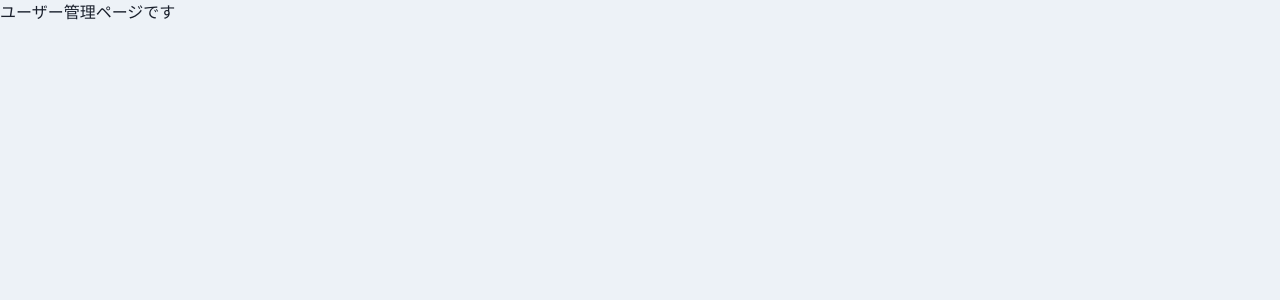
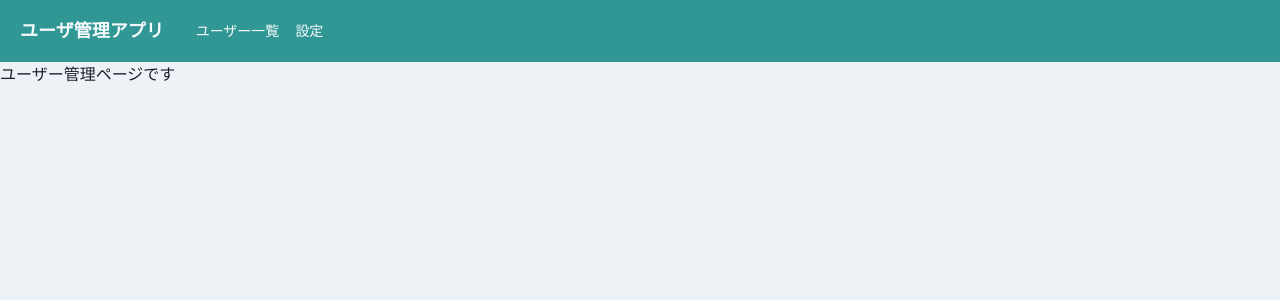
Before and after one commit to bake0937/react-intermediate-practice-app, a React (Create React App) app: page /home/user_management in a window 1280 px wide. Shown: the top 300 px of the page. Built offline with nearby package versions, Linux system fonts and the light colour scheme.

Commit message:
ヘッダーの作成

```diff
--- /dev/null
+++ b/src/components/organisms/layout/Header.tsx
@@ -0,0 +1,68 @@
+import { HamburgerIcon } from '@chakra-ui/icons';
+import {
+  Box,
+  Button,
+  Drawer,
+  DrawerBody,
+  DrawerContent,
+  DrawerOverlay,
+  Flex,
+  Heading,
+  IconButton,
+  Link,
+  useDisclosure,
+} from '@chakra-ui/react';
+import { memo, VFC } from 'react';
+
+export const Header: VFC = memo(() => {
+  // return <div style={{ height: '50px', backgroundColor: 'teal' }}></div>;
+  const { isOpen, onOpen, onClose } = useDisclosure();
+  return (
+    <>
+      <Flex
+        as='nav'
+        bg='teal.500'
+        color='gray.50'
+        align='center'
+        justifyContent='space-between'
+        padding={{ base: 3, md: 5 }}
+      >
+        <Flex align='center' as='a' mr={8} _hover={{ cursor: 'pointer' }}>
+          <Heading as='h1' fontSize={{ base: 'md', md: 'lg' }}>
+            ユーザ管理アプリ
+          </Heading>
+        </Flex>
+        <Flex
+          aline='center'
+          fontSize='sm'
+          flexGrow={2}
+          display={{ base: 'none', md: 'flex' }}
+        >
+          <Box pr={4}>
+            <Link>ユーザー一覧</Link>
+          </Box>
+          <Link>設定</Link>
+        </Flex>
+        <IconButton
+          aria-label='メニューボタン'
+          icon={<HamburgerIcon />}
+          size='sm'
+          variant='unstyled'
+          display={{ base: 'block', md: 'none' }}
+          onClick={onOpen}
+        />
+      </Flex>
+      <Drawer placement='left' size='xs' onClose={onClose} isOpen={isOpen}>
+        <DrawerOverlay>
+          <DrawerContent>
+            <DrawerBody p={0} bg='gray.100'>
+              <Button w='100%'>TOP</Button>
+              <Button w='100%'>ユーザー一覧</Button>
+              <Button w='100%'>設定</Button>
+            </DrawerBody>
+          </DrawerContent>
+        </DrawerOverlay>
+      </Drawer>
+    </>
+  );
+});
--- /dev/null
+++ b/src/components/templates/HeaderLayout.tsx
@@ -0,0 +1,16 @@
+import { memo, ReactNode, VFC } from 'react';
+import { Header } from '../organisms/layout/Header';
+
+type Props = {
+  children: ReactNode;
+};
+
+export const HeaderLayout: VFC<Props> = memo((props) => {
+  const { children } = props;
+  return (
+    <>
+      <Header />
+      {children}
+    </>
+  );
+});
--- a/src/router/Router.tsx
+++ b/src/router/Router.tsx
@@ -1,6 +1,7 @@
 import { Route, Switch } from 'react-router-dom';
 import { Login } from '../components/pages/Login';
 import { Page404 } from '../components/pages/Page404';
+import { HeaderLayout } from '../components/templates/HeaderLayout';
 import { homeRoutes } from './HomeRoutes';
 
 export const Router = () => {
@@ -19,7 +20,7 @@
                 exact={route.exact}
                 path={`${url}${route.path}`}
               >
-                {route.children}
+                <HeaderLayout>{route.children}</HeaderLayout>
               </Route>
             ))}
           </Switch>
```
